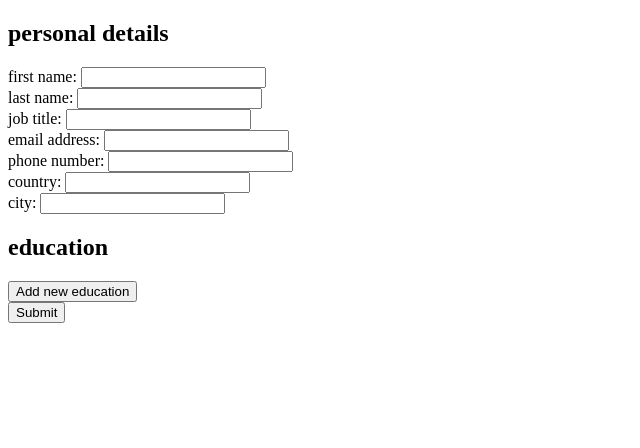
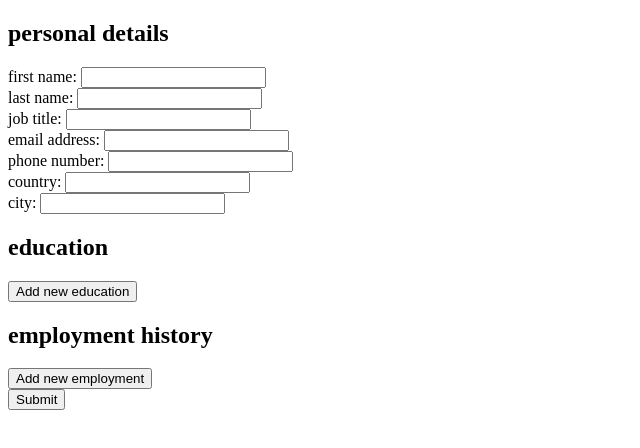
Before and after one commit to black-RAM/resume-recon, a React (Vite) app: page / in a window 1280 px wide. Shown: the top 448 px of the page, without its empty margins (0-640 px from the left). Built offline with nearby package versions, Linux system fonts and the light colour scheme.

Commit message:
array-style section now have controlled inputs

```diff
--- a/src/App.tsx
+++ b/src/App.tsx
@@ -2,14 +2,27 @@ import React from "react"
 import { useImmer } from "use-immer"
 import FormSection from "./components/FormSection"
 
-interface DataForm {
-  [key: string]: {
-    [key: string]: string | ({[key: string]: string} | string)[]
+// interfaces
+interface FormField {
+  [field: string]: string
+}
+
+interface FormArray{
+  "fields": string[],
+  "data": {
+    [id: string]: FormField
   }
 }
 
-const ResumeBuilder = () => {
-  const [data, setData] = useImmer<DataForm>({
+interface DataForm {
+  [section: string]: FormField | FormArray
+}
+
+function isFormArray(object: FormArray | FormField): object is FormArray {
+  return Array.isArray(object["fields"]) && typeof object.data == "object"
+}
+
+const emptyForm = {
   "personal details": {
     "first name": "",
     "last name": "",
@@ -21,23 +34,44 @@ const ResumeBuilder = () => {
   },
   "education": {
     "fields": ["School", "Degree", "Start Date", "End Date", "Location", "Description"],
-      "data": []
+    "data": {}
+  },
+  "employment history": {
+    "fields": ["Job Title", "Employer", "Start Date", "End Date", "Location", "Description"],
+    "data": {}
   }
-  })
+}
 
-  const updateField = (newData: string, section: string, field: string) => {
+const ResumeBuilder = () => {
+  const [data, setData] = useImmer<DataForm>(emptyForm)
+
+  const expandDataFields = (fields: string[]) => {
+    return fields.reduce((obj: FormField, field) => {
+      obj[field] = field
+      return obj
+    }, {})
+  }
+
+  const updateField = (newData: string, section: string, field: string, id = "") => {
     setData(draft => {
-      if(Array.isArray(data[section]["fields"])) {
-
+      const dataSection = draft[section]
+      if(isFormArray(dataSection)) {
+        let dataFields = dataSection["data"][id]
+        if(!dataFields) dataFields = expandDataFields(dataSection["fields"])
+        dataFields[field] = newData
       } else {
-        draft[section][field] = newData
+        dataSection[field] = newData
       }
     })
   }
 
-  const formSections = Object.entries(data).map(([section, data], index) => {
-    return <FormSection sectionName={section} sectionData={data} updater={updateField} key={index} />
-  })
+  const formSections = Object.entries(data).map(([section, data], index) =>
+    <FormSection
+      sectionName={section}
+      sectionData={data}
+      updater={updateField}
+      key={index} />
+  )
 
   return (
     <form>
--- /dev/null
+++ b/src/components/FormInput.tsx
@@ -0,0 +1,19 @@
+import React from "react"
+
+type formInputProps = {
+  field: string,
+  value: string,
+  updater: React.ChangeEventHandler<HTMLInputElement>
+}
+
+const FormInput: React.FC<formInputProps> = ({field, value, updater}) => {
+  return (
+    <div>
+      <label>
+        {field}: <input type="text" value={value} onChange={updater} />
+      </label>
+    </div>
+  )
+}
+
+export default FormInput
--- a/src/components/FormSection.tsx
+++ b/src/components/FormSection.tsx
@@ -1,69 +1,75 @@
-import React, { useEffect, useState } from "react"
+import React, { useEffect, useRef, useState, } from "react"
+import FormInput from "./FormInput"
 
-type formInputProps = {
-  field: string,
-  value: string,
-  updater: React.ChangeEventHandler<HTMLInputElement>
+interface Data {
+  [key: string]: string
 }
 
-const FormInput: React.FC<formInputProps> = ({field, value, updater}) => {
-  return (
-    <div>
-      <label>
-        {field}: <input type="text" value={value} onChange={updater} />
-      </label>
-    </div>
-  )
+interface NestedData {
+  "fields": string[],
+  "data": {
+    [key: string]: Data
+  }
 }
 
 type formSectionProps = {
   sectionName: string,
-  sectionData: {[key: string]: string | ({[key: string]: string} | string)[]},
-  updater: (newData: string, section: string, field: string) => void
+  sectionData: Data | NestedData,
+  updater: (newData: string, section: string, field: string, id?: string) => void,
 }
 
 const FormSection: React.FC<formSectionProps> = ({sectionName, sectionData, updater}) => {
-  let [inputs, setInputs] = useState<React.JSX.Element[]>([])
+  const [inputs, setInputs] = useState<React.JSX.Element[]>([])
 
-  const inputsFromObject = (obj: object) => {
-    const objInputs = Object.entries(obj).map(([key, value], index) =>
+  const inputsFromObject = () => {
+    const entries = Object.entries(sectionData as Data)
+    const objInputs = entries.map(([key, value], index) => {
+      return (
         <FormInput
           key={index}
           field={key}
-        value={value as string}
+          value={value}
           updater={(e: React.ChangeEvent<HTMLInputElement>) => {
             updater(e.target.value, sectionName, key)
           }} />
       )
+    })
 
     setInputs(others => [...others, <div>{objInputs}</div>])
   }
 
-  const inputsFromArray = (arr: any[]) => {
-    const arrInputs = arr.map((field, index) =>
+  const inputsFromArray = () => {
+    const id = crypto.randomUUID()
+    const section = sectionData as NestedData
+    const dataObject = section["data"][id] || {}
+    const dataFields = section["fields"]
+
+    const arrInputs = dataFields.map((field, index) => {
+      return (
         <FormInput
           key={index}
           field={field}
-        value=""
-        updater={() => {}}
-        />)
+          value={dataObject[field]}
+          updater={(e: React.ChangeEvent<HTMLInputElement>) => {
+            updater(e.target.value, sectionName, field, id)
+          }}
+          />
+      )
+    })
 
     setInputs(others => [...others, <div>{arrInputs}</div>])
   }
 
   const generateInputs = () => {
-    const fieldsArray = sectionData["fields"]
-
-    if(Array.isArray(fieldsArray)) {
-      const creator = () => inputsFromArray(fieldsArray)
-      const addButton = <button type="button" onClick={creator}>Add new {sectionName}</button>
+    if(Array.isArray(sectionData["fields"])) {
+      const addButton = <button type="button" onClick={inputsFromArray}>Add new {sectionName.split(" ")[0]}</button>
       setInputs(others => [...others, addButton])
     } else {
-      inputsFromObject(sectionData)
+      inputsFromObject()
     }
 
     return () => {
-      setInputs(_ => [])
+      setInputs(() => [])
     }
   }
 
```
Lines whose indentation alone changed are shown as unchanged.
